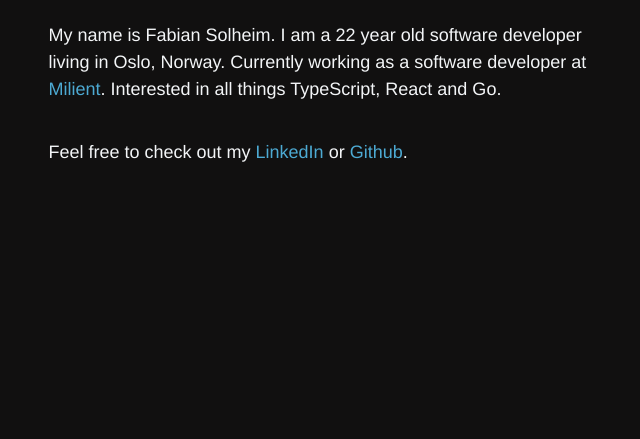
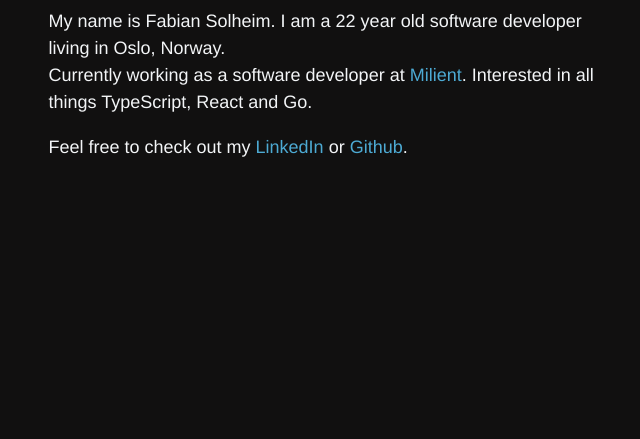
Before and after one commit to fabiansolheim/fabiansolhe.im, an Astro site: page / in a window 1280 px wide. Shown: the part 361-800 px from the top of the page, without its empty margins (116-756 px from the left). Built offline with nearby package versions, Linux system fonts and the light colour scheme; Astro itself is replaced by a stand-in of ours.

Commit message:
Fix maxwidth

```diff
--- a/src/pages/index.astro
+++ b/src/pages/index.astro
@@ -19,11 +19,12 @@ const age = Math.floor(
       <h1>Hey<span class="wave">👋🏼</span></h1>
       <p>
         My name is Fabian Solheim. I am a {age} year old software developer living
-        in Oslo, Norway. Currently working as a software developer at <a
-          href="https://www.milientsoftware.com"
-          target="_blank">Milient</a
-        >. Interested in all things TypeScript, React and Go.
+        in Oslo, Norway.
       </p>
+      <p>Currently working as a software developer at <a
+        href="https://www.milientsoftware.com"
+        target="_blank">Milient</a
+      >. Interested in all things TypeScript, React and Go.</p>
 
       <p>
         Feel free to check out my
@@ -36,18 +37,15 @@ const age = Math.floor(
       </p>
     </main>
     <style>
+      p:not(:last-child) {
+        margin: 0
+      }
       main {
         display: flex;
         flex-direction: column;
+        max-width: 550px;
         justify-content: center;
-        width: 45vw;
-        height: 70vh; /* 100vh - header height */
-      }
-
-      @media screen and (max-width: 600px) {
-        main {
-          width: 90vw;
-        }
+        height: 70vh;
       }
       .wave {
         animation-name: wave-animation;
```
